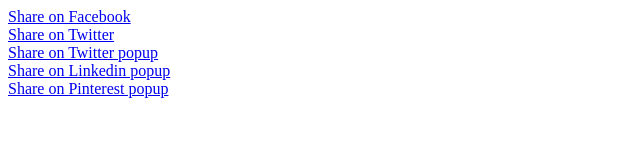
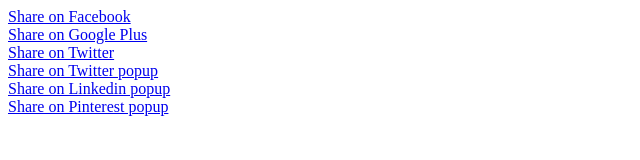
Before and after one commit to avellaneda-team/socialJS, a website: page index.html in a window 1280 px wide. Shown: the whole page, without its empty margins (0-640 px from the left). Drawn offline with Linux system fonts and the light colour scheme.

Commit message:
Add google plus support.

```diff
--- a/index.html
+++ b/index.html
@@ -7,6 +7,7 @@
   </head>
   <body>
     <a href="#" data-social-link="true" data-share-on="facebook">Share on Facebook</a> <br>
+    <a href="#" data-social-link="true" data-share-on="googleplus">Share on Google Plus</a> <br>
     <a href="#" data-social-link="true" data-share-on="twitter" data-text='Amaizing Text'>Share on Twitter</a> <br>
     <a href="#" data-social-link="true" data-share-on="twitter" data-text='Amaizing Text' data-popup="true">Share on Twitter popup</a> <br>
     <a href="#" data-social-link="true" data-share-on="linkedin" data-text='Amaizing Text' data-popup="true">Share on Linkedin popup</a> <br>
--- a/src/socialJS.js
+++ b/src/socialJS.js
@@ -21,7 +21,8 @@
       facebook: 'https://www.facebook.com/sharer/sharer.php?u={{url}}',
       twitter: 'http://twitter.com/share?text={{text}}&url={{url}}',
       linkedin: 'http://www.linkedin.com/shareArticle?mini=true&url={{url}}&title={{text}}&summary={{description}}&source={{source}}',
-      pinterest: 'http://pinterest.com/pin/create/link/?url={{url}}&media={{media}}&description={{text}}'
+      pinterest: 'http://pinterest.com/pin/create/link/?url={{url}}&media={{media}}&description={{text}}',
+      googleplus: 'https://plus.google.com/share?url={{url}}'
     },
 
     options: {
```
